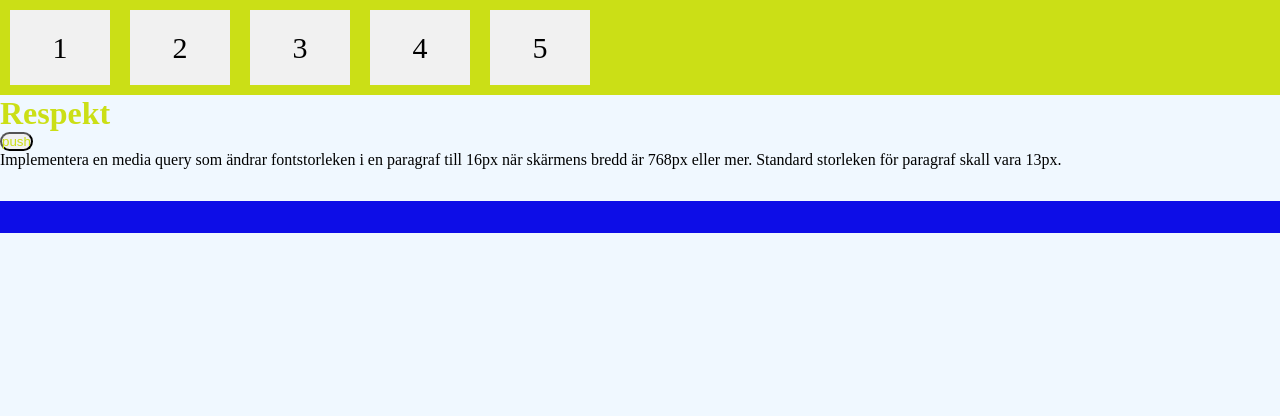
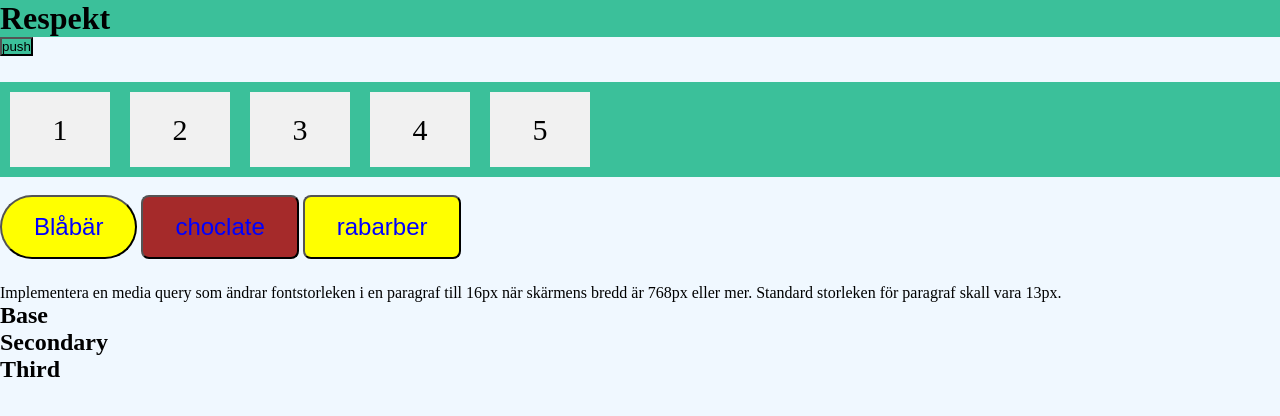
Before and after one commit to studerande/css_sass, a plain HTML site: page index.html in a window 1280 px wide. Drawn offline with Linux system fonts and the light colour scheme.

Commit message:
strukturerat upp det lite

```diff
--- a/index.html
+++ b/index.html
@@ -8,21 +8,36 @@
   </head>
   <body>
 
-    <header>
-        <nav>
-          <ul>
-            1
-          </ul>
-          <ul>2</ul>
-          <ul>3</ul>
-          <ul>4</ul>
-          <ul>5</ul>
-        </nav>
-      </header>
-
     <h1>Respekt</h1>
 
     <button>push</button>
+    <br>
+
+
+    <header>
+      <nav>
+        <ul>
+          1
+        </ul>
+        <ul>
+          2
+        </ul>
+        <ul>
+          3
+        </ul>
+        <ul>
+          4
+        </ul>
+        <ul>
+          5
+        </ul>
+      </nav>
+    </header>
+
+<br>
+    <button class="blueberry">Blåbär</button>
+    <button class="choclate">choclate</button>
+    <button class="vanilj">rabarber</button>
 
     <p>
       Implementera en media query som ändrar fontstorleken i en paragraf till
@@ -30,6 +45,9 @@
       paragraf skall vara 13px.
     </p>
 
-    <div class="button"></div>
+    <h2 class="base">Base</h2>
+    <h2 class="secondary">Secondary</h2>
+    <h2 class="third">Third</h2>
+
   </body>
 </html>
--- a/main.scss
+++ b/main.scss
@@ -2,26 +2,28 @@
     margin: 0;
     padding: 0;
     box-sizing: border-box;
+
 }
+
+
+
+// uppgift 1
 
 body{
     background-color: aliceblue;
 }
-
-$base-color: #cbdf16;
-
+$base-color: rgb(59, 192, 154);
 
 h1{
-    color: $base-color;
+  background-color: $base-color;
 }
 
 button{
-    color: $base-color;
-    background-color: #f1f1f1;
-    border-radius: 1rem;
+  background-color: $base-color;
+  margin-bottom: 2%;
+}
 
-
-}
+// uppgift 2
 
 
 header{
@@ -45,30 +47,46 @@ nav {
 
       }
 
-
-
-      li:hover{
-        background-color: palevioletred;
-      }
-
-      li{
-        list-style: none;
-        display: flex;
-        box-sizing: border-box;
-      }
-
   }
 
 }
 
 
-  @mixin button {
-  border-radius: $border-radius;
-  color: $bg-color;
+// uppgift 3
+
+@mixin kaksmet($bg-color, $text-color, $border-radius){
+
+  // grund recept
+  padding: 1rem 2rem;
+  font-size: 1.5rem;
 
 
-  }
+  // justera utrifrån muffin
 
+  background-color: $bg-color;
+  color: $text-color;
+  border-radius: $border-radius;
+
+
+
+}
+
+.blueberry{
+  @include kaksmet(yellow, blue, 2rem)
+}
+
+.choclate{
+  @include kaksmet(brown, blue, .5rem)
+}
+
+
+.vanilj{
+  @include kaksmet(yellow, blue, .5rem)
+}
+
+
+
+// uppgift 4
 
   @media  (max-width: 768px) {
     p {
@@ -76,15 +94,3 @@ nav {
 
     }
   }
-
-  .button{
-    background-color: #0d0de7;
-    color: white;
-    padding: 1rem 2rem;
-    margin-top: 2rem;
-
-
-    &.second_button{
-        background-color: purple;
-    }
-  }
```
Also changed, not shown: public/assets/css/main.css, public/assets/css/main.min.css, 2 other files.
